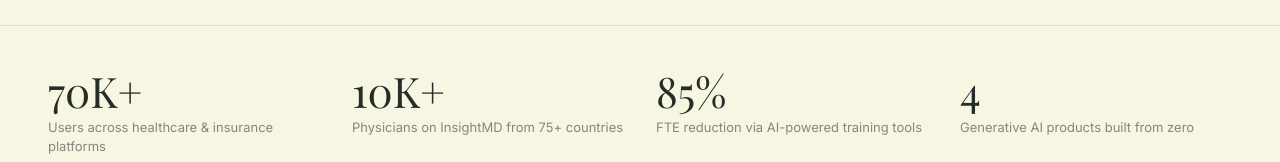
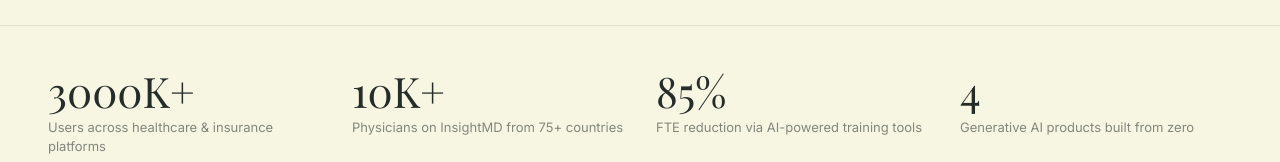
Before and after one commit to dogubaklaci/dogubaklaci.github.io, a plain HTML site: page index.html in a window 1280 px wide. Shown: the part 775-937 px from the top of the page. Drawn offline with nearby package versions, Linux system fonts and the light colour scheme; a web font is replaced by a local one.

Commit message:
Update index.html

```diff
--- a/index.html
+++ b/index.html
@@ -505,7 +505,7 @@
   <div class="stats-strip">
     <div class="stats-inner">
       <div class="stat-item reveal">
-        <span class="stat-number">70K+</span>
+        <span class="stat-number">3000K+</span>
         <span class="stat-label">Users across healthcare & insurance platforms</span>
       </div>
       <div class="stat-item reveal">
```
